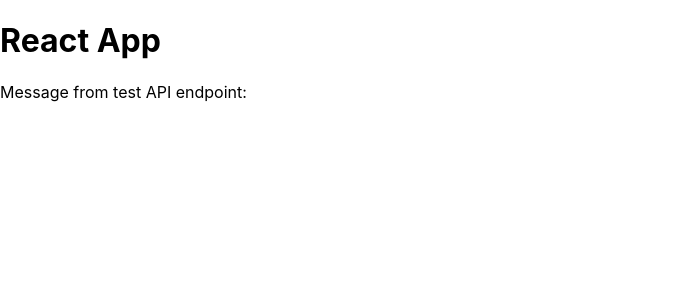
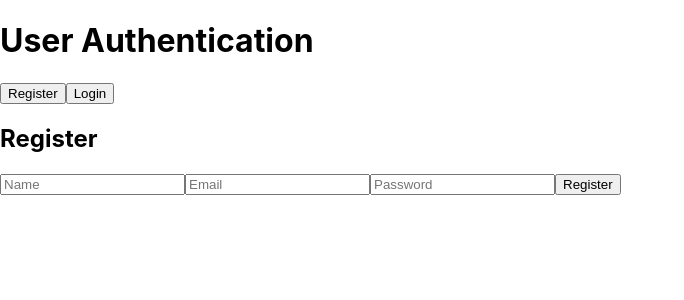
Before and after one commit to cse264/final-project-f24-kltrn, a React (Create React App) app in the folder client/: page / in a window 1280 px wide. Shown: the top 300 px of the page, without its empty margins (0-684 px from the left). Built offline with nearby package versions, Linux system fonts and the light colour scheme; no server answers.

Commit message:
Basic login page for backend testing

```diff
--- a/client/src/App.js
+++ b/client/src/App.js
@@ -1,23 +1,13 @@
-import React, { useEffect, useState } from 'react';
-import './App.css';
+import React from 'react';
+import RegisterLogin from './RegisterLogin';
 
-function App() {
-  const [message, setMessage] = useState('');
-
-  useEffect(() => {
-    // Fetch data from the test endpoint
-    fetch('/api/test')
-      .then((response) => response.json())
-      .then((data) => setMessage(data.message))
-      .catch((error) => console.error('Error fetching data:', error));
-  }, []);
-
+const App = () => {
   return (
     <div>
-      <h1>React App</h1>
-      <p>Message from test API endpoint: {message}</p>
+      <h1>User Authentication</h1>
+      <RegisterLogin />
     </div>
   );
-}
+};
 
 export default App;
--- /dev/null
+++ b/client/src/RegisterLogin.js
@@ -0,0 +1,115 @@
+import React, { useState } from 'react';
+
+const RegisterLogin = () => {
+  const [isRegistering, setIsRegistering] = useState(true);
+  const [name, setName] = useState('');
+  const [email, setEmail] = useState('');
+  const [password, setPassword] = useState('');
+  const [message, setMessage] = useState('');
+
+  const handleRegister = async (e) => {
+    try {
+      const response = await fetch('http://localhost:8000/register', {
+        method: 'POST',
+        headers: {
+          'Content-Type': 'application/json',
+        },
+        body: JSON.stringify({ name, email, password }),
+      });
+
+      // Make post request to /register
+      const data = await response.json();
+      if (response.ok) {
+        setMessage(data.message);
+        setName('');
+        setEmail('');
+        setPassword('');
+      } else {
+        setMessage(data.message || 'Registration error');
+      }
+    } catch (error) {
+      setMessage('Registration error - ', error);
+    }
+  };
+
+  const handleLogin = async (e) => {
+    try {
+      const response = await fetch('http://localhost:8000/login', {
+        method: 'POST',
+        headers: {
+          'Content-Type': 'application/json',
+        },
+        body: JSON.stringify({ email, password }),
+      });
+
+      // Post request to /login
+      const data = await response.json();
+      if (response.ok) {
+        setMessage(data.message);
+        setEmail('');
+        setPassword('');
+      } else {
+        setMessage(data.message || 'Login error');
+      }
+    } catch (error) {
+      setMessage('Login error');
+    }
+  };
+
+  // If user selects register, register screen displays
+  // If user selects login, login screen displays
+  return (
+    <div>
+      <div>
+        <button onClick={() => setIsRegistering(true)}>Register</button>
+        <button onClick={() => setIsRegistering(false)}>Login</button>
+      </div>
+      <div>
+        {isRegistering ? (
+          <form onSubmit={handleRegister}>
+            <h2>Register</h2>
+            <input
+              type="text"
+              placeholder="Name"
+              value={name}
+              onChange={(e) => setName(e.target.value)}
+              required/>
+            <input
+              type="email"
+              placeholder="Email"
+              value={email}
+              onChange={(e) => setEmail(e.target.value)}
+              required/>
+            <input
+              type="password"
+              placeholder="Password"
+              value={password}
+              onChange={(e) => setPassword(e.target.value)}
+              required/>
+            <button type="submit">Register</button>
+          </form>
+        ) : (
+          <form onSubmit={handleLogin}>
+            <h2>Login</h2>
+            <input
+              type="email"
+              placeholder="Email"
+              value={email}
+              onChange={(e) => setEmail(e.target.value)}
+              required/>
+            <input
+              type="password"
+              placeholder="Password"
+              value={password}
+              onChange={(e) => setPassword(e.target.value)}
+              required/>
+            <button type="submit">Login</button>
+          </form>
+        )}
+      </div>
+      {message && <p>{message}</p>}
+    </div>
+  );
+};
+
+export default RegisterLogin;
```
Also changed, not shown: client/src/logo.svg (deleted).
